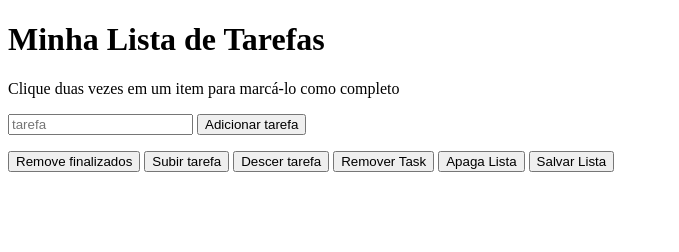
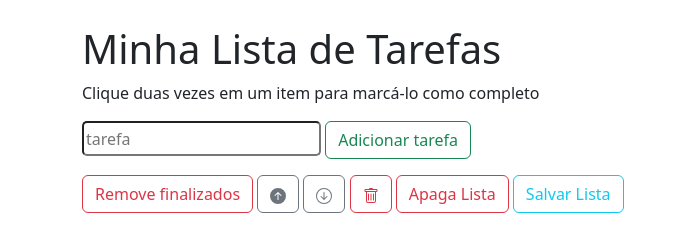
Before and after one commit to marcelli-lima/todo-list, a website: page index.html in a window 1280 px wide. Shown: the whole page, without its empty margins (0-679 px from the left). Drawn offline with nearby package versions, Linux system fonts and the light colour scheme.

Commit message:
estilizaçao

```diff
--- a/index.html
+++ b/index.html
@@ -5,27 +5,37 @@
   <meta http-equiv="X-UA-Compatible" content="IE=edge">
   <meta name="viewport" content="width=device-width, initial-scale=1.0">
   <link rel="stylesheet" href="style.css">
+
+  <!-- CSS only -->
+<link href="https://cdn.jsdelivr.net/npm/bootstrap@5.2.0-beta1/dist/css/bootstrap.min.css" rel="stylesheet" integrity="sha384-0evHe/X+R7YkIZDRvuzKMRqM+OrBnVFBL6DOitfPri4tjfHxaWutUpFmBp4vmVor" crossorigin="anonymous">
   <title>Todo List</title>
 </head>
-<body>
+<body class="container-sm">
   <header>
     <h1>Minha Lista de Tarefas</h1>
   </header>
   <p id="funcionamento">Clique duas vezes em um item para marcá-lo como completo</p>
-  <input type="text" id="texto-tarefa" placeholder="tarefa">
-  <button id="criar-tarefa">Adicionar tarefa</button>
+  <input class="input"  type="text" id="texto-tarefa" placeholder="tarefa">
+  <button class="btn btn-outline-success" id="criar-tarefa">Adicionar tarefa</button>
   <section>
     <ol id="lista-tarefas">
 
     </ol>
   </section>
   <div>
-    <button id="remover-finalizados">Remove finalizados</button>
-    <button id="mover-cima">Subir tarefa</button>
-    <button id="mover-baixo">Descer tarefa</button>
-    <button id="remover-selecionado">Remover Task</button>
-    <button id="apaga-tudo">Apaga Lista</button>
-    <button id="salvar-tarefas">Salvar Lista</button>
+    <button class="btn btn-outline-danger" id="remover-finalizados">Remove finalizados</button>
+    <button class="btn btn-outline-secondary" id="mover-cima"><svg xmlns="http://www.w3.org/2000/svg" width="16" height="16" fill="currentColor" class="bi bi-arrow-up-circle-fill" viewBox="0 0 16 16">
+      <path d="M16 8A8 8 0 1 0 0 8a8 8 0 0 0 16 0zm-7.5 3.5a.5.5 0 0 1-1 0V5.707L5.354 7.854a.5.5 0 1 1-.708-.708l3-3a.5.5 0 0 1 .708 0l3 3a.5.5 0 0 1-.708.708L8.5 5.707V11.5z"/>
+    </svg></button>
+    <button class="btn btn-outline-secondary" id="mover-baixo"><svg xmlns="http://www.w3.org/2000/svg" width="16" height="16" fill="currentColor" class="bi bi-arrow-down-circle" viewBox="0 0 16 16">
+      <path fill-rule="evenodd" d="M1 8a7 7 0 1 0 14 0A7 7 0 0 0 1 8zm15 0A8 8 0 1 1 0 8a8 8 0 0 1 16 0zM8.5 4.5a.5.5 0 0 0-1 0v5.793L5.354 8.146a.5.5 0 1 0-.708.708l3 3a.5.5 0 0 0 .708 0l3-3a.5.5 0 0 0-.708-.708L8.5 10.293V4.5z"/>
+    </svg></button>
+    <button class="btn btn-outline-danger" id="remover-selecionado"><svg xmlns="http://www.w3.org/2000/svg" width="16" height="16" fill="currentColor" class="bi bi-trash" viewBox="0 0 16 16">
+      <path d="M5.5 5.5A.5.5 0 0 1 6 6v6a.5.5 0 0 1-1 0V6a.5.5 0 0 1 .5-.5zm2.5 0a.5.5 0 0 1 .5.5v6a.5.5 0 0 1-1 0V6a.5.5 0 0 1 .5-.5zm3 .5a.5.5 0 0 0-1 0v6a.5.5 0 0 0 1 0V6z"/>
+      <path fill-rule="evenodd" d="M14.5 3a1 1 0 0 1-1 1H13v9a2 2 0 0 1-2 2H5a2 2 0 0 1-2-2V4h-.5a1 1 0 0 1-1-1V2a1 1 0 0 1 1-1H6a1 1 0 0 1 1-1h2a1 1 0 0 1 1 1h3.5a1 1 0 0 1 1 1v1zM4.118 4 4 4.059V13a1 1 0 0 0 1 1h6a1 1 0 0 0 1-1V4.059L11.882 4H4.118zM2.5 3V2h11v1h-11z"/>
+    </svg></button>
+    <button class="btn btn-outline-danger" id="apaga-tudo">Apaga Lista</button>
+    <button class="btn btn-outline-info" id="salvar-tarefas">Salvar Lista</button>
   </div>
   <script src="script.js"></script>
 </body>
--- a/style.css
+++ b/style.css
@@ -1,3 +1,8 @@
+
+body {
+  padding: 25px
+}
+
 .completed {
   text-decoration: line-through black;
 }
@@ -5,3 +10,8 @@
 .selected {
   background-color: gray;
 }
+
+.input {
+  border-radius: 5px;
+  height: 35px;
+}
```
Also changed, not shown: package.json (+6 -5 lines), 1 other file.
